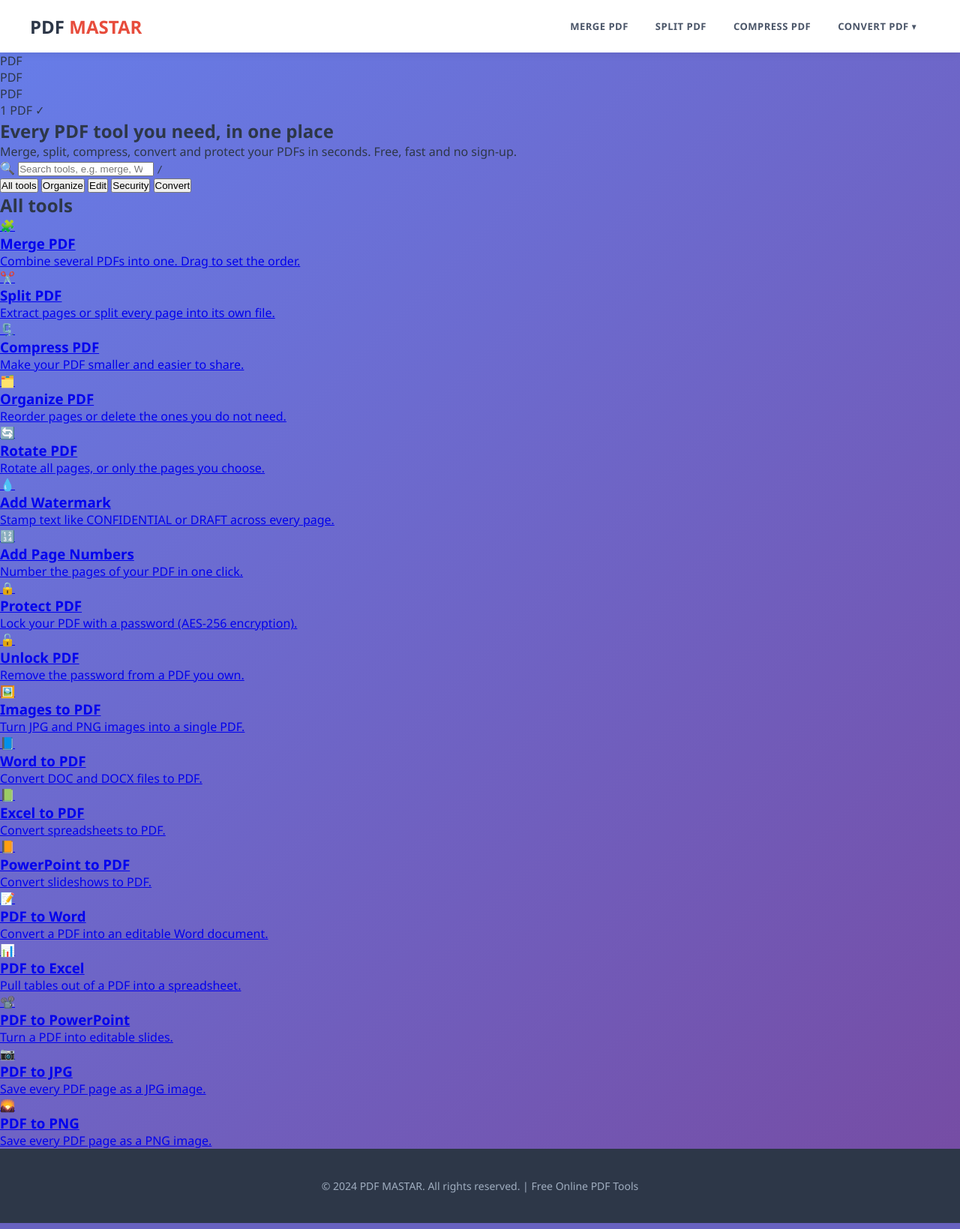
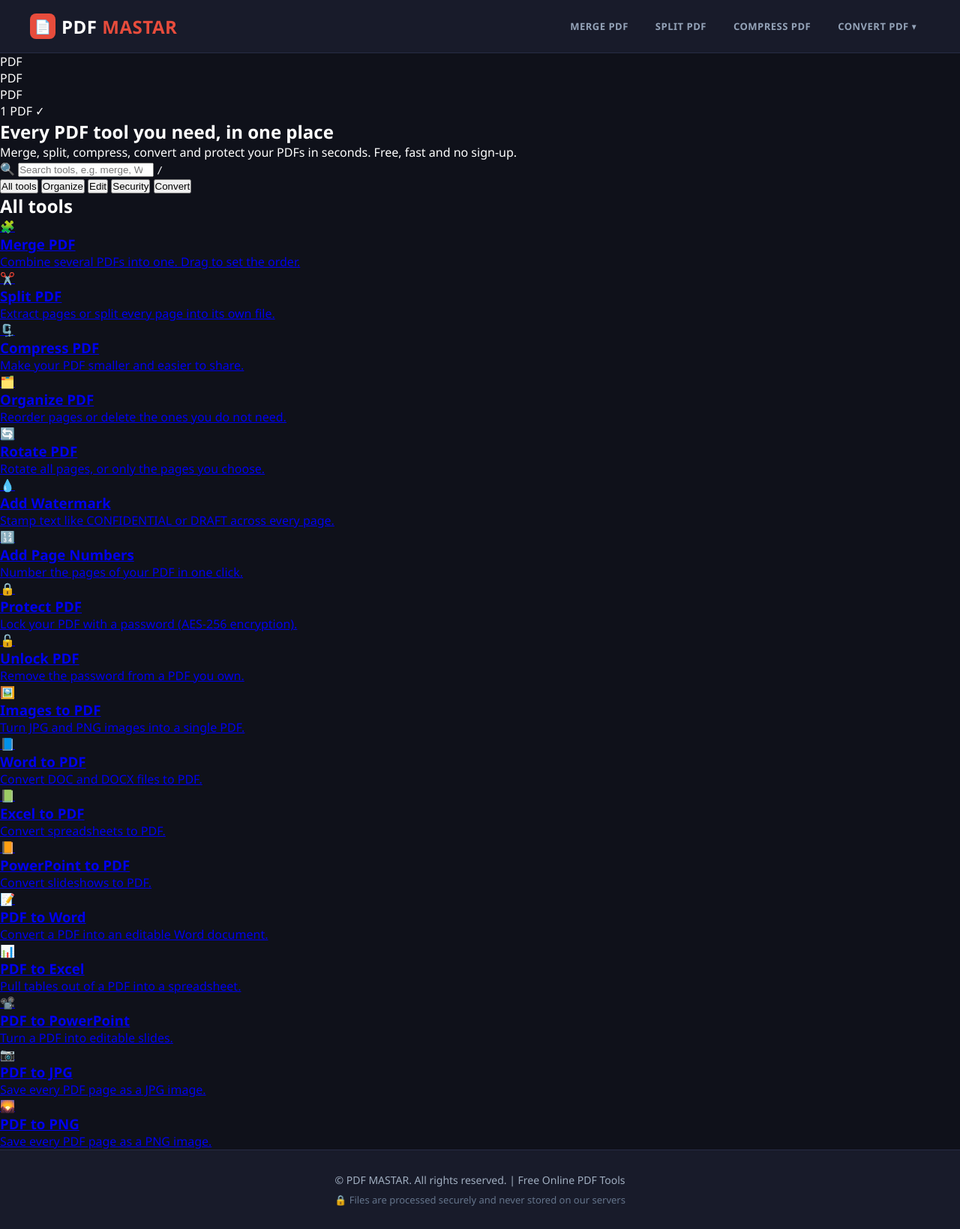
Before and after one commit to itx-ihtii-shaam/pdf-mastar, a Flask app: page / in a window 1280 px wide; the page is wider, and only the part inside the window is pictured. Shown: that part at 75% size. Run offline with Flask 3, Linux system fonts and the light colour scheme; some libraries are stand-ins or nearby versions.

Commit message:
Update base.html

```diff
--- a/templates/base.html
+++ b/templates/base.html
@@ -5,38 +5,44 @@
     <meta name="viewport" content="width=device-width, initial-scale=1.0">
     <title>{% block title %}PDF MASTAR - Free Online PDF Tools{% endblock %}</title>
 
-    <!-- Favicon -->
-    <link rel="icon" type="image/png" href="/icon-192.png?v=4">
-    <link rel="shortcut icon" type="image/png" href="/icon-192.png?v=4">
+    <!-- Red Favicon / Search Tab Icons with Cache Buster -->
+    <link rel="icon" type="image/png" href="/icon-192.png?v=3">
+    <link rel="shortcut icon" type="image/png" href="/icon-192.png?v=3">
+    <link rel="apple-touch-icon" href="/icon-192.png?v=3">
+    <link rel="manifest" href="/manifest.webmanifest">
 
     <style>
         * { margin: 0; padding: 0; box-sizing: border-box; }
-        body { font-family: 'Segoe UI', Tahoma, Geneva, Verdana, sans-serif; background: linear-gradient(135deg, #667eea 0%, #764ba2 100%); min-height: 100vh; color: #2d3748; }
+        body { font-family: 'Segoe UI', Tahoma, Geneva, Verdana, sans-serif; background: #0f111a; color: #ffffff; min-height: 100vh; }
 
-        .navbar { background: white; box-shadow: 0 2px 10px rgba(0,0,0,0.08); padding: 0 40px; position: sticky; top: 0; z-index: 1000; }
+        /* Dark Theme Navbar Background */
+        .navbar { background: #181b2a; border-bottom: 1px solid #272c45; padding: 0 40px; position: sticky; top: 0; z-index: 1000; }
         .nav-container { max-width: 1400px; margin: 0 auto; display: flex; align-items: center; justify-content: space-between; height: 70px; }
 
-        .logo { font-size: 22px; font-weight: 900; text-decoration: none; display: flex; align-items: center; gap: 5px; }
-        .logo span { font-weight: 900; color: #2d3748; font-size: 24px; }
-        .logo span span { color: #e74c3c; }
+        /* Logo Styling */
+        .logo { font-size: 22px; font-weight: 900; text-decoration: none; display: flex; align-items: center; gap: 8px; }
+        .logo-box { background: #e74c3c; color: white; width: 34px; height: 34px; border-radius: 8px; display: flex; align-items: center; justify-content: center; font-size: 18px; font-weight: 900; }
+        .logo-text { font-weight: 900; color: #ffffff; font-size: 24px; letter-spacing: 0.5px; }
+        .logo-red { color: #e74c3c; }
 
         .nav-menu { display: flex; list-style: none; gap: 0; }
         .nav-item { position: relative; }
-        .nav-link { display: block; padding: 25px 18px; text-decoration: none; color: #4a5568; font-weight: 600; font-size: 13px; text-transform: uppercase; letter-spacing: 0.5px; transition: color 0.3s; }
+        .nav-link { display: block; padding: 25px 18px; text-decoration: none; color: #94a3b8; font-weight: 600; font-size: 13px; text-transform: uppercase; letter-spacing: 0.5px; transition: color 0.3s; }
         .nav-link:hover { color: #e74c3c; }
 
-        .mega-menu { position: absolute; top: 100%; left: 50%; transform: translateX(-50%) translateY(-10px); background: white; box-shadow: 0 15px 50px rgba(0,0,0,0.15); border-radius: 10px; padding: 25px 30px; opacity: 0; visibility: hidden; transition: all 0.3s; min-width: 700px; }
+        /* Mega Dropdown Menu (Dark Theme) */
+        .mega-menu { position: absolute; top: 100%; left: 50%; transform: translateX(-50%) translateY(-10px); background: #181b2a; border: 1px solid #272c45; box-shadow: 0 15px 50px rgba(0,0,0,0.5); border-radius: 10px; padding: 25px 30px; opacity: 0; visibility: hidden; transition: all 0.3s; min-width: 600px; }
         .nav-item:hover .mega-menu { opacity: 1; visibility: visible; transform: translateX(-50%) translateY(0); }
-        .mega-menu-columns { display: flex; gap: 40px; }
-        .mega-column { flex: 1; min-width: 200px; }
-        .mega-column-title { font-size: 11px; font-weight: 700; color: #a0aec0; text-transform: uppercase; letter-spacing: 1px; margin-bottom: 15px; padding-bottom: 8px; border-bottom: 2px solid #edf2f7; }
-        .mega-item { display: flex; align-items: center; gap: 12px; padding: 10px 8px; text-decoration: none; color: #2d3748; font-size: 14px; font-weight: 500; border-radius: 6px; transition: all 0.2s; }
-        .mega-item:hover { background: #f7fafc; color: #e74c3c; padding-left: 12px; }
-        .mega-icon { font-size: 18px; width: 24px; text-align: center; }
+        .mega-menu-columns { display: flex; gap: 30px; }
+        .mega-column { flex: 1; min-width: 180px; }
+        .mega-column-title { font-size: 11px; font-weight: 700; color: #64748b; text-transform: uppercase; letter-spacing: 1px; margin-bottom: 12px; padding-bottom: 6px; border-bottom: 1px solid #272c45; }
+        .mega-item { display: flex; align-items: center; gap: 10px; padding: 8px 10px; text-decoration: none; color: #cbd5e1; font-size: 13px; font-weight: 500; border-radius: 6px; transition: all 0.2s; }
+        .mega-item:hover { background: #22273e; color: #e74c3c; }
+        .mega-icon { font-size: 16px; }
 
         .main-content { min-height: calc(100vh - 140px); }
 
-        footer { background: #2d3748; color: #a0aec0; padding: 40px 20px; text-align: center; }
+        footer { background: #181b2a; color: #a0aec0; padding: 30px 20px; text-align: center; border-top: 1px solid #272c45; }
         footer p { font-size: 14px; }
 
         @media (max-width: 900px) { .nav-menu { display: none; } }
@@ -46,7 +52,8 @@
     <nav class="navbar">
         <div class="nav-container">
             <a href="/" class="logo">
-                <span>PDF <span>MASTAR</span></span>
+                <div class="logo-box">📄</div>
+                <span class="logo-text">PDF <span class="logo-red">MASTAR</span></span>
             </a>
             <ul class="nav-menu">
                 <li class="nav-item"><a href="/merge" class="nav-link">Merge PDF</a></li>
@@ -83,7 +90,8 @@
     </div>
 
     <footer>
-        <p>&copy; 2024 PDF MASTAR. All rights reserved. | Free Online PDF Tools</p>
+        <p>&copy; PDF MASTAR. All rights reserved. | Free Online PDF Tools</p>
+        <p style="margin-top: 8px; font-size: 13px; color: #64748b;">🔒 Files are processed securely and never stored on our servers</p>
     </footer>
 </body>
 </html>
```
